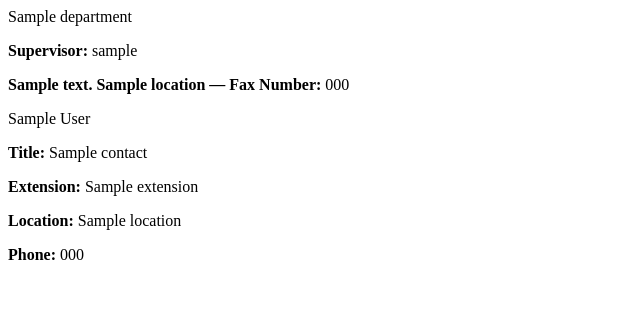
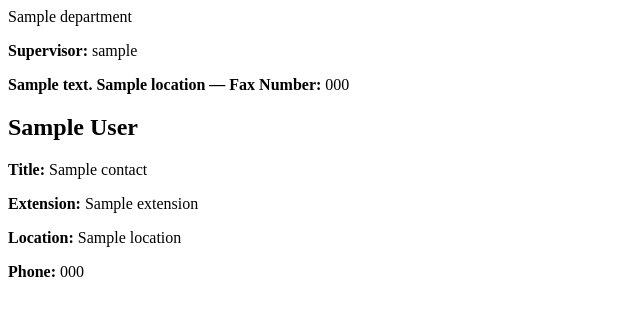
Before and after one commit to dixonbegay/django-phonedir, a Django app: template django_phonedir/templates/django_phonedir/department_detail.html in a window 1280 px wide. Shown: the top 316 px of the page, without its empty margins (0-640 px from the left). Run offline with Django 3.2, Linux system fonts and the light colour scheme; the template is opened without the code that fills it: most values are stand-ins (such as "Sample title", 1, 10 or a date in 2020).

Commit message:
Moving from bulma to daisyUI and tailwind.

```diff
--- a/django_phonedir/templates/django_phonedir/department_detail.html
+++ b/django_phonedir/templates/django_phonedir/department_detail.html
@@ -14,13 +14,11 @@
             <p>No fax numbers listed for this department.</p>
         {% endfor %}
         {% if department.contacts.all|length > 0 %}
-            <div class="grid">
+            <div class="grid grid-cols-1 sm:grid-cols-2 lg:grid-cols-3 gap-4">
                 {% for contact in department.contacts.all|dictsort:"last_name" %}
-                    <div class="cell">
-                        <div class="card">
-                            <div class="card-content">
-                                <div class="content">
-                                    <p class="title is-5">{{ contact.first_name }} {{ contact.last_name }}</p>
+                    <div class="card bg-base-100 shadow">
+                        <div class="card-body">
+                            <h2 class="card-title">{{ contact.first_name }} {{ contact.last_name }}</h2>
                             <p>
                                 <strong>Title:</strong> {{ contact.title }}
                             </p>
@@ -35,8 +33,6 @@
                             </p>
                         </div>
                     </div>
-                        </div>
-                    </div>
                 {% endfor %}
             </div>
         {% else %}
--- a/django_phonedir/templates/django_phonedir/departments_listing.html
+++ b/django_phonedir/templates/django_phonedir/departments_listing.html
@@ -3,10 +3,10 @@
 {% endblock title %}
 {% block content %}
     {% for dept in departments %}
-        <div class="card">
-            <div class="card-content">
+        <div class="card bg-base-100 shadow">
+            <div class="card-body">
                 <a href="{% url 'department_detail' dept.short_name %}">
-                    <h3 class="title">{{ dept.name }}</h3>
+                    <h3 class="card-title">{{ dept.name }}</h3>
                 </a>
                 <p>
                     <strong>Supervisor:</strong> {{ dept.supervisor.get_full_name|default:dept.supervisor.username }}
```
Also changed, not shown: django_phonedir/templates/django_phonedir/search_contact_results.html (+5 -7 lines), django_phonedir/templates/django_phonedir/search_form.html (+4 -8 lines), README.md. Lines whose indentation alone changed are shown as unchanged.
